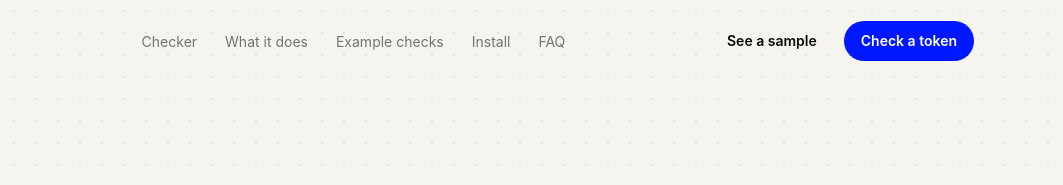
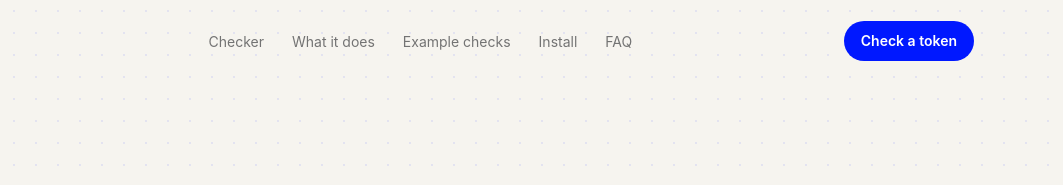
Before and after one commit to Jayanng/nutcheck, a website built with Vite: page index.html in a window 1280 px wide. Shown: the top 185 px of the page, 217-1280 px from the left. Built offline with nearby package versions, Linux system fonts and the light colour scheme.

Commit message:
Remove See a sample from the header nav

```diff
--- a/index.html
+++ b/index.html
@@ -20,7 +20,6 @@
         <li><a href="#faq">FAQ</a></li>
       </ul>
       <div class="header-actions">
-        <a class="btn btn-ghost btn-sm" href="/app.html">See a sample</a>
         <a class="btn btn-primary btn-sm" href="/app.html">Check a token</a>
       </div>
     </div>
```
